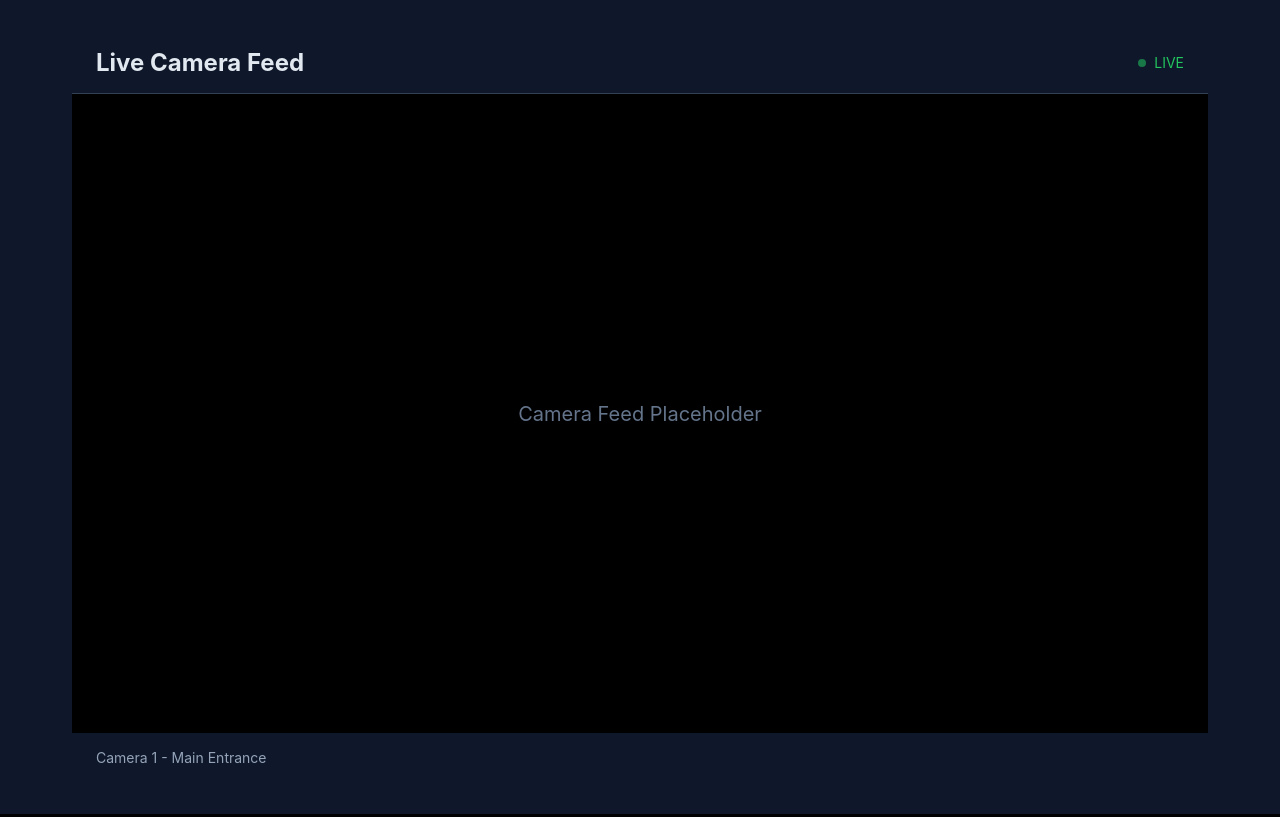
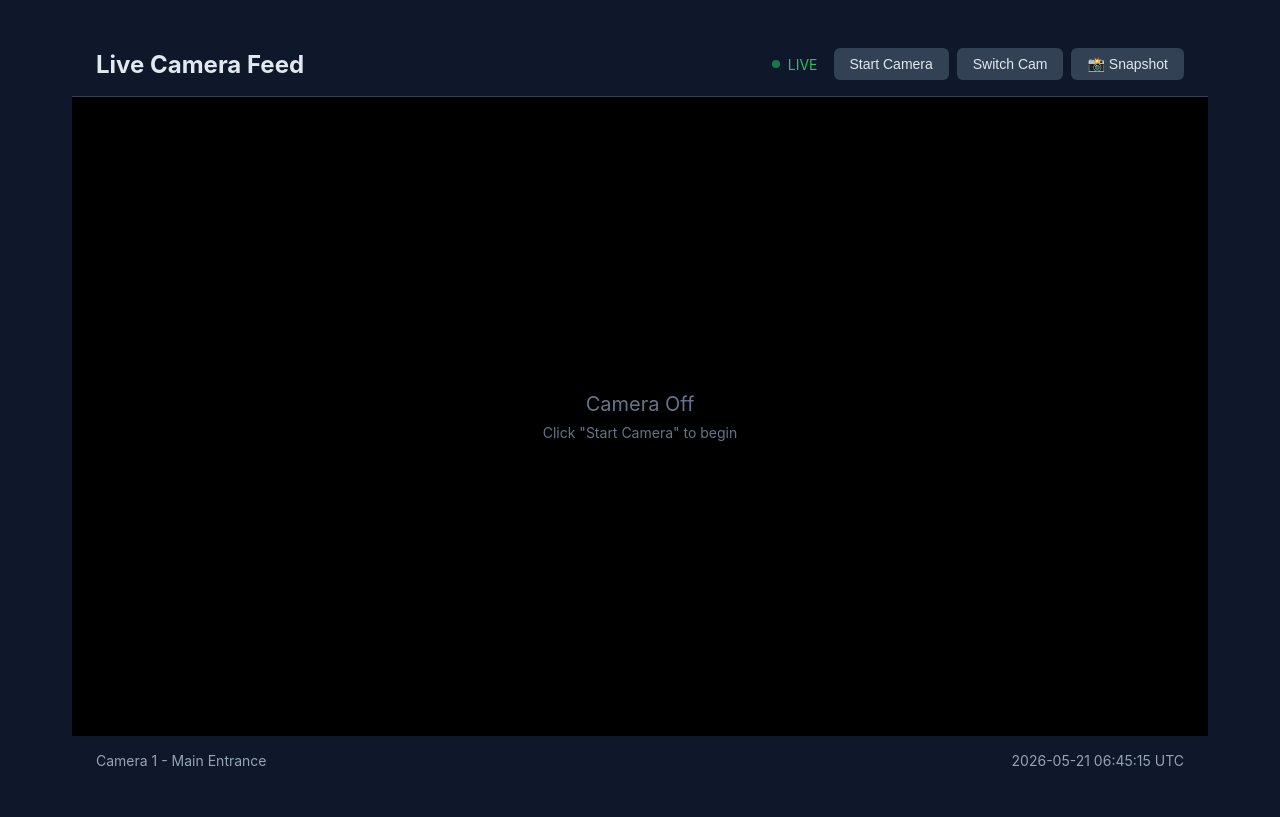
Before and after one commit to Saladze1/SystemMonitoring, a Python web app: template templates/camera.html in a window 1280 px wide. Run offline with Jinja, Linux system fonts and the light colour scheme; the template is opened without the code that fills it, so the values that code supplies are empty.

Commit message:
Update camera.html

```diff
--- a/templates/camera.html
+++ b/templates/camera.html
@@ -30,6 +30,7 @@
         border-radius: 50%;
         animation: pulse 2s infinite;
     }
+    .status-dot.offline { background: #dc2626; animation: none; }
     @keyframes pulse {
         0%, 100% { opacity: 1; }
         50% { opacity: 0.5; }
@@ -40,8 +41,21 @@
         display: flex;
         align-items: center;
         justify-content: center;
+        position: relative;
+        overflow: hidden;
+    }
+    .camera-feed video {
+        width: 100%;
+        height: 100%;
+        object-fit: cover;
+        display: none;
+    }
+    .camera-feed video.active { display: block; }
+    .camera-placeholder {
         color: #64748b;
         font-size: 1.25rem;
+        text-align: center;
+        padding: 2rem;
     }
     .camera-info {
         padding: 1rem 1.5rem;
@@ -50,6 +64,21 @@
         color: #94a3b8;
         font-size: 0.875rem;
     }
+    .cam-controls {
+        display: flex;
+        gap: 0.5rem;
+    }
+    .cam-btn {
+        background: #334155;
+        color: #e2e8f0;
+        border: none;
+        padding: 0.5rem 1rem;
+        border-radius: 0.375rem;
+        cursor: pointer;
+        font-size: 0.875rem;
+    }
+    .cam-btn:hover { background: #475569; }
+    .cam-btn.active { background: #dc2626; }
 </style>
 {% endblock %}
 
@@ -57,17 +86,120 @@
 <div class="camera-container">
     <div class="camera-header">
         <h2>Live Camera Feed</h2>
-        <div class="camera-status">
-            <div class="status-dot"></div>
-            <span style="color: #22c55e; font-size: 0.875rem;">LIVE</span>
+        <div style="display:flex; align-items:center; gap:1rem;">
+            <div class="camera-status">
+                <div class="status-dot" id="statusDot"></div>
+                <span style="color: #22c55e; font-size: 0.875rem;" id="statusText">LIVE</span>
+            </div>
+            <div class="cam-controls">
+                <button class="cam-btn" id="toggleCam" onclick="toggleCamera()">Start Camera</button>
+                <button class="cam-btn" onclick="switchCamera()">Switch Cam</button>
+                <button class="cam-btn" onclick="takeSnapshot()">📸 Snapshot</button>
+            </div>
         </div>
     </div>
-    <div class="camera-feed">
-        <div>Camera Feed Placeholder</div>
+    <div class="camera-feed" id="feedContainer">
+        <video id="webcam" autoplay playsinline></video>
+        <div class="camera-placeholder" id="placeholder">
+            <div>Camera Off</div>
+            <div style="font-size:0.875rem; margin-top:0.5rem; color:#64748b;">Click "Start Camera" to begin</div>
+        </div>
     </div>
     <div class="camera-info">
         <span>Camera 1 - Main Entrance</span>
-        <span>{{ now.strftime('%Y-%m-%d %H:%M:%S UTC') }}</span>
+        <span id="timestamp">{{ now().strftime('%Y-%m-%d %H:%M:%S UTC') }}</span>
     </div>
 </div>
+
+<canvas id="snapshotCanvas" style="display:none;"></canvas>
 {% endblock %}
+
+{% block extra_js %}
+<script>
+    let stream = null;
+    let currentFacing = "user"; // "user" = front, "environment" = back
+    const video = document.getElementById('webcam');
+    const placeholder = document.getElementById('placeholder');
+    const statusDot = document.getElementById('statusDot');
+    const statusText = document.getElementById('statusText');
+    const toggleBtn = document.getElementById('toggleCam');
+
+    async function startCamera() {
+        try {
+            stream = await navigator.mediaDevices.getUserMedia({
+                video: { facingMode: currentFacing },
+                audio: false
+            });
+            video.srcObject = stream;
+            video.classList.add('active');
+            placeholder.style.display = 'none';
+            statusDot.classList.remove('offline');
+            statusText.textContent = 'LIVE';
+            statusText.style.color = '#22c55e';
+            toggleBtn.textContent = 'Stop Camera';
+            toggleBtn.classList.add('active');
+        } catch (err) {
+            console.error('Camera error:', err);
+            alert('Could not access camera. Please allow camera permissions.');
+            statusDot.classList.add('offline');
+            statusText.textContent = 'OFFLINE';
+            statusText.style.color = '#dc2626';
+        }
+    }
+
+    function stopCamera() {
+        if (stream) {
+            stream.getTracks().forEach(track => track.stop());
+            stream = null;
+        }
+        video.srcObject = null;
+        video.classList.remove('active');
+        placeholder.style.display = 'block';
+        statusDot.classList.add('offline');
+        statusText.textContent = 'OFFLINE';
+        statusText.style.color = '#dc2626';
+        toggleBtn.textContent = 'Start Camera';
+        toggleBtn.classList.remove('active');
+    }
+
+    function toggleCamera() {
+        if (stream) {
+            stopCamera();
+        } else {
+            startCamera();
+        }
+    }
+
+    async function switchCamera() {
+        const wasRunning = !!stream;
+        if (wasRunning) stopCamera();
+        currentFacing = currentFacing === "user" ? "environment" : "user";
+        if (wasRunning) await startCamera();
+    }
+
+    function takeSnapshot() {
+        if (!stream) {
+            alert('Start the camera first!');
+            return;
+        }
+        const canvas = document.getElementById('snapshotCanvas');
+        canvas.width = video.videoWidth;
+        canvas.height = video.videoHeight;
+        const ctx = canvas.getContext('2d');
+        ctx.drawImage(video, 0, 0);
+        const link = document.createElement('a');
+        link.download = 'snapshot-' + new Date().toISOString().slice(0,19).replace(/:/g,'-') + '.png';
+        link.href = canvas.toDataURL('image/png');
+        link.click();
+    }
+
+    // Update timestamp every second
+    setInterval(() => {
+        const el = document.getElementById('timestamp');
+        if (el) {
+            const now = new Date();
+            el.textContent = now.toISOString().slice(0,19).replace('T',' ') + ' UTC';
+        }
+    }, 1000);
+</script>
+{% endblock %}
```
